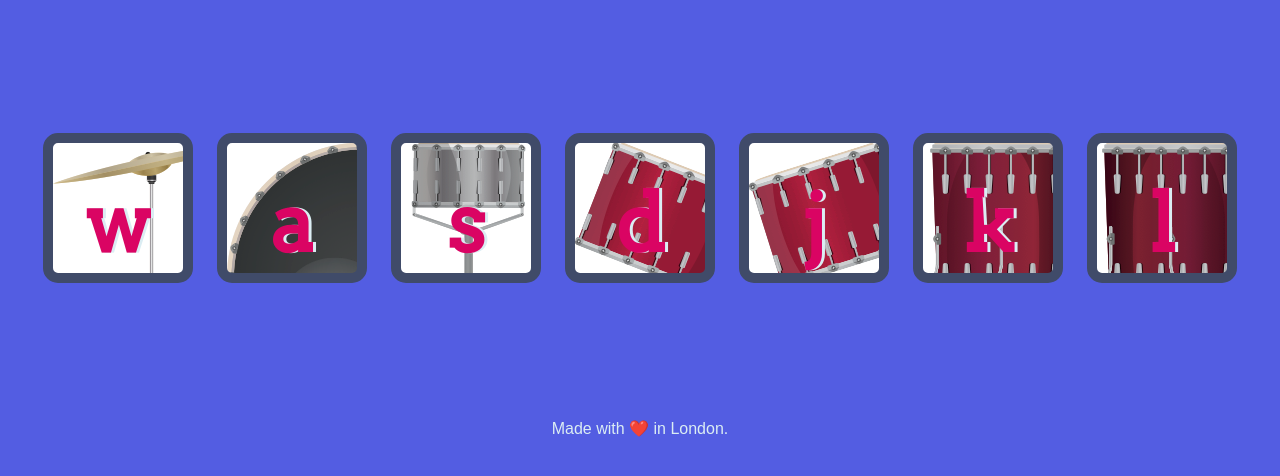
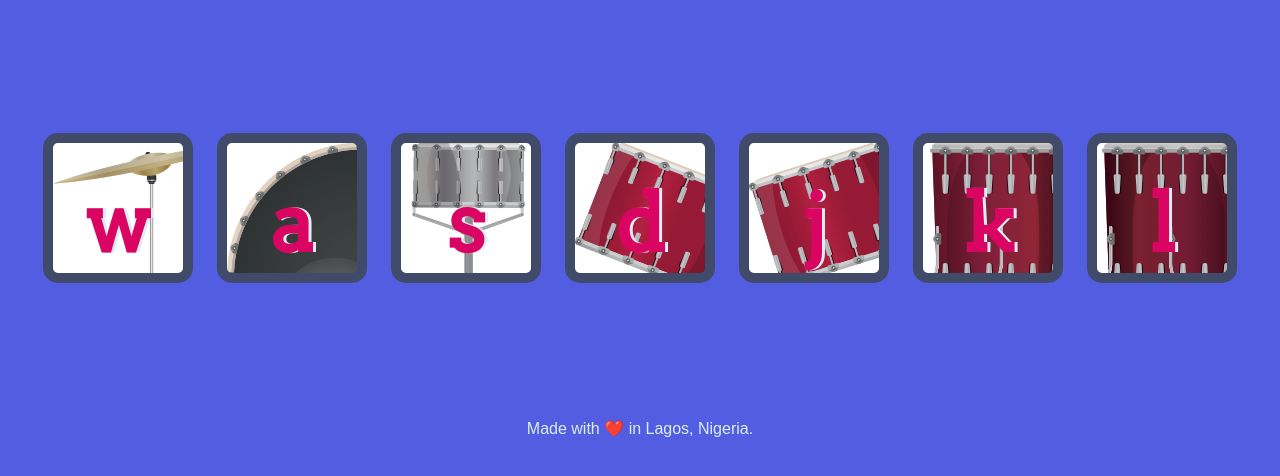
Before and after one commit to devwande/beatmasterpro, a plain HTML site: page index.html in a window 1280 px wide. Shown: the part 156-632 px from the top of the page. Drawn offline with Linux system fonts and the light colour scheme.

Commit message:
changed the country

```diff
--- a/index.html
+++ b/index.html
@@ -23,7 +23,7 @@
 
 
   <footer>
-    Made with ❤️ in London.
+    Made with ❤️ in Lagos, Nigeria.
   </footer>
 
   <script src="index.js"></script>
```
